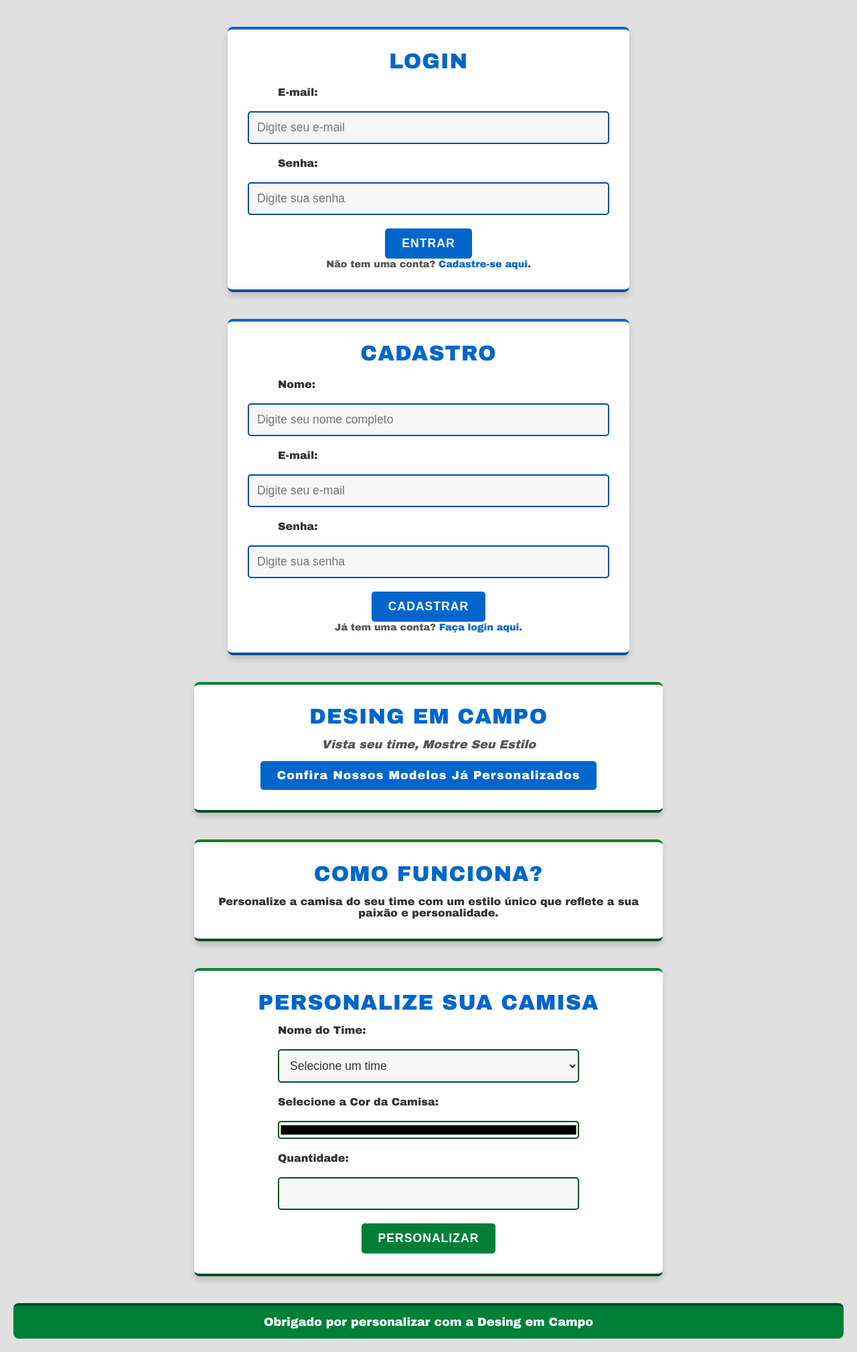
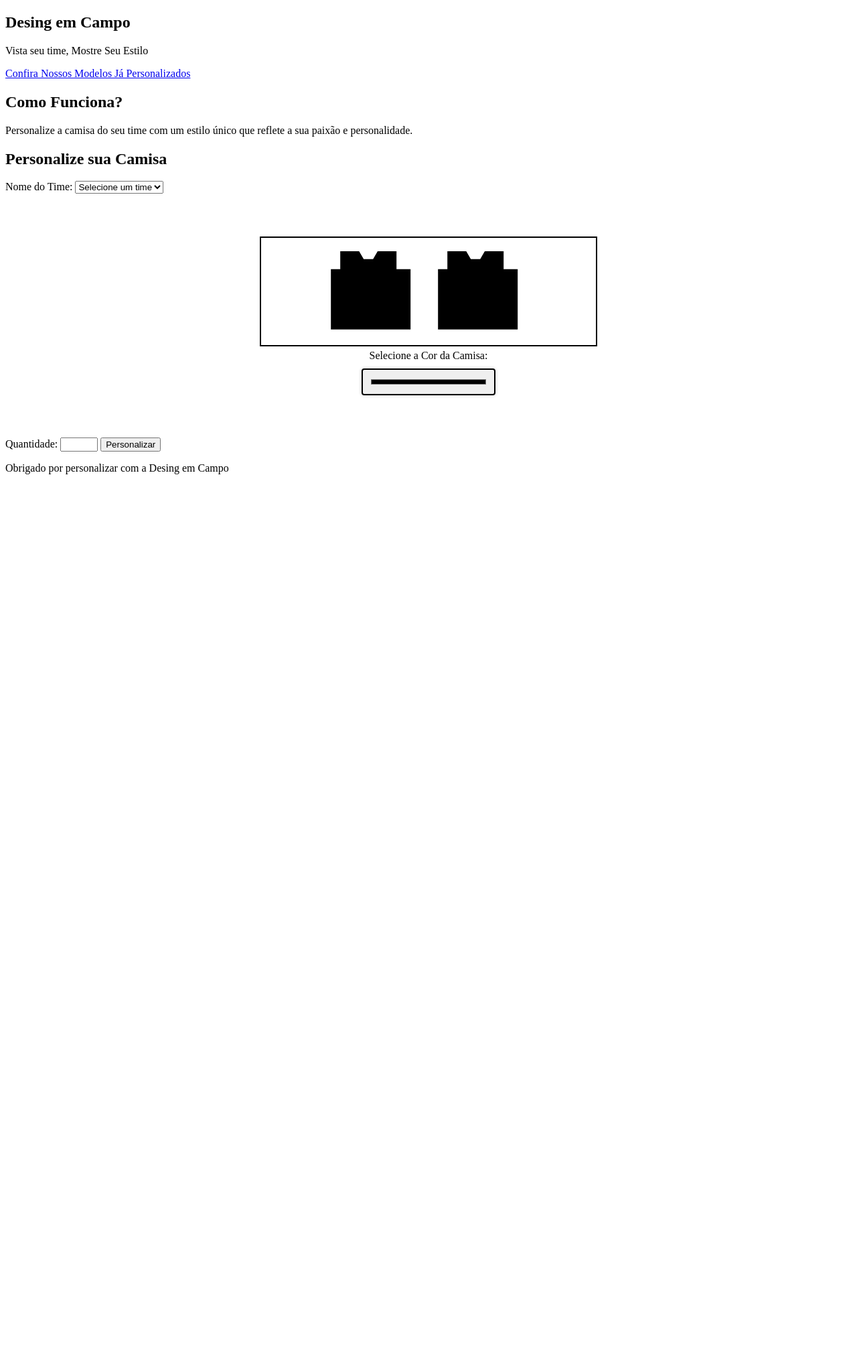
Before and after one commit to IsabelAmaral-github/Grupo15Software, a Django app: template hello_world/templates/index.html in a window 1280 px wide. Shown: the whole page at 67% size. After the commit the page ends 708 px from the top, so only its background shows below. Run offline with Django 5.2, Linux system fonts and the light colour scheme; the template is opened without the code that fills it, so the values that code supplies are empty.

Commit message:
commit dnv do modelo camisa

```diff
--- a/hello_world/templates/index.html
+++ b/hello_world/templates/index.html
@@ -1,4 +1,3 @@
-
 <!doctype html>
 <html lang="en">
 
@@ -10,44 +9,13 @@
     <meta name="author" content="GitHub Codespaces">
     <meta name="generator" content="GitHub Codespaces">
     <meta name="theme-color" content="#000000">
-    <link href='main.css' rel="stylesheet" type="text/css">
+    <link href="main.css" rel="stylesheet" type="text/css">
+    <script src="shirt.js" defer></script>
     <title>Desing em Campo</title>
-
 </head>
 
 <body>
     <div class="App">
-
-        <section id="login" class="form-section">
-            <h2>Login</h2>
-            <form action="/login" method="POST">
-                <label for="email-login">E-mail:</label>
-                <input type="email" id="email-login" name="email" placeholder="Digite seu e-mail" required>
-
-                <label for="senha-login">Senha:</label>
-                <input type="password" id="senha-login" name="senha" placeholder="Digite sua senha" required>
-
-                <button type="submit">Entrar</button>
-            </form>
-            <p>Não tem uma conta? <a href="#cadastro">Cadastre-se aqui</a>.</p>
-        </section>
-
-        <section id="cadastro" class="form-section">
-            <h2>Cadastro</h2>
-            <form action="/cadastro" method="POST">
-                <label for="nome-cadastro">Nome:</label>
-                <input type="text" id="nome-cadastro" name="nome" placeholder="Digite seu nome completo" required>
-
-                <label for="email-cadastro">E-mail:</label>
-                <input type="email" id="email-cadastro" name="email" placeholder="Digite seu e-mail" required>
-
-                <label for="senha-cadastro">Senha:</label>
-                <input type="password" id="senha-cadastro" name="senha" placeholder="Digite sua senha" required>
-
-                <button type="submit">Cadastrar</button>
-            </form>
-            <p>Já tem uma conta? <a href="#login">Faça login aqui</a>.</p>
-            </section>
 
         <section class="custom-section">
             <h1>Desing em Campo</h1>
@@ -73,8 +41,22 @@
                     <option value="Botafogo">Botafogo</option>
                 </select>
 
-                <label for="cor-camisa">Selecione a Cor da Camisa:</label>
-                <input type="color" id="cor-camisa" name="cor-camisa">
+
+                <div class="shirt-color-picker">
+                    <div class="shirt-container1">
+                        <div class="shirt-preview"></div>
+                        <div class="shirt-preview"></div>
+                    </div>
+
+                    <div class="shirt-container2">
+                        <div class="shirt-preview2"></div>
+                        <div class="shirt-preview2"></div>
+                    </div>
+
+                    <label for="color-picker">Selecione a Cor da Camisa:</label>
+                    <input type="color" id="color-picker" name="cor-camisa">
+                </div>
+
 
                 <label for="numero">Quantidade:</label>
                 <input type="number" id="numero" name="numero" min="1" max="99">
@@ -83,12 +65,12 @@
             </form>
         </section>
 
+
+
         <footer class="footer-section">
             <p>Obrigado por personalizar com a Desing em Campo</p>
         </footer>
     </div>
-
-
 </body>
 
 </html>
--- a/hello_world/templates/main.css
+++ b/hello_world/templates/main.css
@@ -1,263 +1,95 @@
 
-* {
-  margin: 0;
-  padding: 0;
-  box-sizing: border-box;
-}
-
-body {
-  font-family: 'Arial Black', Arial, sans-serif;
-  background-color: #e0e0e0;
-  color: #333;
-}
-
-.App {
+.shirt-color-picker {
   display: flex;
   flex-direction: column;
   align-items: center;
-  padding: 20px;
+  margin: 20px 0 black;
+  padding: 5%;
 }
 
+.shirt-container1 {
+  display: flex;
+  justify-content: center;
+  gap: 20px;
+  position: relative;
+  height: 160px;
+  width: 500px;
+  border: 2px solid #000;
+  margin-bottom: 5px;
 
-.App-header {
-  background-color: #008037;
-  color: #fff;
-  text-align: center;
-  padding: 20px;
-  width: 100%;
-  border-radius: 8px;
-  border-bottom: 4px solid #004d26;
-  box-shadow: 0px 8px 15px rgba(0, 0, 0, 0.2);
 }
 
-.App-logo {
-  width: 120px;
-  height: auto;
-  margin-bottom: 10px;
-  transition: transform 0.2s ease;
+/*
+.shirt-container2 {
+  display: flex;
+  justify-content: center;
+  gap: 20px;
+  position: relative;
+  margin-top: 20px;
+  height: 160px;
+  margin-top: -167px;
+  margin-left: -29px;
+  width: 500px;
+
+}
+.shirt-preview2 {
+  width: 140px;
+  height: 150px;
+  background: black;
+  clip-path: polygon(
+    29% 0%,
+    49% 0%,
+    54% 13%,
+    64% 13%,
+    69% 0%,
+    89% 0%,
+    89% 24%,
+    104% 24%,
+    104% 84%,
+    99% 84%,
+    29% 84%,
+    19% 84%,
+    19% 24%,
+    29% 24%
+  );
+  margin-bottom: 20px;
+  z-index: 1;  /* Z-index baixo para ficar atrás
 }
 
-.App-logo:hover {
-  transform: scale(1.1);
+*/
+.shirt-preview {
+  width: 140px;
+  height: 150px;
+  background: rgb(0, 0, 0);
+  clip-path: polygon(
+    13% 0%,
+    33% 0%,
+    38% 8%,
+    48% 8%,
+    53% 0%,
+    73% 0%,
+    73% 18%,
+    88% 18%,
+    88% 78%,
+    83% 78%,
+    13% 78%,
+    3% 78%,
+    3% 18%,
+    13% 18%
+  );
+  margin-bottom: 20px;
+  margin-top: 20px;
+  /*position: relative;
+  z-index: 2; */
 }
 
-.App-header p {
-  font-size: 1.4rem;
-  font-weight: bold;
-  letter-spacing: 1px;
+input[type="color"] {
+  margin-top: 10px;
+  cursor: pointer;
+  border: 2px solid #000;
+  border-radius: 4px;
+  padding: 10px;
+  width: 200px;
+  height: 40px;
+  box-shadow: 0 0 5px rgba(0, 0, 0, 0.2);
 }
-
-.App-header .small {
-  font-size: 1rem;
-  color: #d4f3d4;
-}
-
-.heart {
-  color: #0066cc;
-}
-
-.custom-section, .info-section, .form-section {
-  width: 90%;
-  max-width: 700px;
-  margin: 20px auto;
-  text-align: center;
-  padding: 30px;
-  background-color: #fff;
-  border-radius: 8px;
-  box-shadow: 0px 6px 10px rgba(0, 0, 0, 0.15);
-  border-top: 4px solid #008037;
-  border-bottom: 4px solid #004d26;
-}
-
-.custom-section h1, .info-section h2, .form-section h2 {
-  color: #0066cc;
-  font-size: 2rem;
-  margin-bottom: 15px;
-  text-transform: uppercase;
-  letter-spacing: 1px;
-}
-
-.custom-section p {
-  font-size: 1.1rem;
-  color: #555;
-  font-style: italic;
-}
-
-.custom-section a {
-  display: inline-block;
-  margin-top: 15px;
-  padding: 12px 25px;
-  background-color: #0066cc;
-  color: #fff;
-  border-radius: 5px;
-  text-decoration: none;
-  font-weight: bold;
-  font-size: 1.1rem;
-  letter-spacing: 1px;
-  transition: background-color 0.3s ease, transform 0.2s ease;
-}
-
-.custom-section a:hover {
-  background-color: #004d99;
-  transform: scale(1.05);
-}
-
-
-.form-section form {
-  display: flex;
-  flex-direction: column;
-  align-items: center;
-  gap: 20px;
-}
-
-label {
-  font-size: 1rem;
-  color: #333;
-  font-weight: bold;
-  text-align: left;
-  width: 100%;
-  max-width: 450px;
-}
-
-select, input[type="number"] {
-  padding: 12px;
-  width: 100%;
-  max-width: 450px;
-  border: 2px solid #004d26;
-  border-radius: 5px;
-  font-size: 1.1rem;
-  color: #333;
-  background-color: #f7f7f7;
-  transition: border-color 0.3s ease;
-}
-input[type="color"]{
-  padding: 0px;
-  width: 100%;
-  max-width: 450px;
-  border: 2px solid #004d26;
-  border-radius: 5px;
-  font-size: 1.1rem;
-  color: #333;
-  background-color: #f7f7f7;
-  transition: border-color 0.3s ease;
-}
-
-select:focus, input[type="color"]:focus, input[type="number"]:focus {
-  border-color: #0066cc;
-}
-
-button {
-  padding: 12px 25px;
-  background-color: #008037;
-  color: #fff;
-  border: none;
-  border-radius: 5px;
-  cursor: pointer;
-  font-size: 1.1rem;
-  font-weight: bold;
-  letter-spacing: 1px;
-  text-transform: uppercase;
-  transition: background-color 0.3s ease, transform 0.2s ease;
-}
-
-button:hover {
-  background-color: #004d26;
-  transform: scale(1.05);
-}
-
-
-.footer-section {
-  width: 100%;
-  background-color: #008037;
-  color: #fff;
-  text-align: center;
-  padding: 15px;
-  margin-top: 20px;
-  border-radius: 8px;
-  border-top: 4px solid #004d26;
-  font-weight: bold;
-  font-size: 1.1rem;
-}
-
-#login, #cadastro {
-  width: 90%;
-  max-width: 600px;
-  margin: 20px auto;
-  padding: 30px;
-  background-color: #fff;
-  border-radius: 8px;
-  box-shadow: 0px 6px 10px rgba(0, 0, 0, 0.15);
-  border-top: 4px solid #0066cc;
-  border-bottom: 4px solid #004d99;
-}
-
-#login h2, #cadastro h2 {
-  font-size: 2rem;
-  color: #0066cc;
-  text-align: center;
-  text-transform: uppercase;
-  margin-bottom: 20px;
-}
-
-#login form, #cadastro form {
-  display: flex;
-  flex-direction: column;
-  gap: 20px;
-}
-
-#login label, #cadastro label {
-  font-size: 1rem;
-  font-weight: bold;
-  color: #333;
-  text-align: left;
-}
-
-#login input, #cadastro input {
-  padding: 12px;
-  border: 2px solid #004d99;
-  border-radius: 5px;
-  font-size: 1.1rem;
-  width: 100%;
-  background-color: #f7f7f7;
-  color: #333;
-  transition: border-color 0.3s ease;
-}
-
-#login input:focus, #cadastro input:focus {
-  border-color: #0066cc;
-}
-
-#login button, #cadastro button {
-  padding: 12px 25px;
-  background-color: #0066cc;
-  color: white;
-  font-size: 1.1rem;
-  font-weight: bold;
-  text-transform: uppercase;
-  border: none;
-  border-radius: 5px;
-  cursor: pointer;
-  transition: background-color 0.3s ease, transform 0.2s ease;
-}
-
-#login button:hover, #cadastro button:hover {
-  background-color: #004d99;
-  transform: scale(1.05);
-}
-
-#login p, #cadastro p {
-  text-align: center;
-  font-size: 0.9rem;
-  color: #555;
-}
-
-#login a, #cadastro a {
-  color: #0066cc;
-  font-weight: bold;
-  text-decoration: none;
-  transition: color 0.3s ease;
-}
-
-#login a:hover, #cadastro a:hover {
-  color: #004d99;
-}
--- /dev/null
+++ b/hello_world/templates/shirt.js
@@ -0,0 +1,8 @@
+document.getElementById('color-picker').addEventListener('input', function(event) {
+    const selectedColor = event.target.value;
+
+    const shirts = document.querySelectorAll('.shirt-preview');
+    shirts.forEach(shirt => {
+        shirt.style.backgroundColor = selectedColor;
+    });
+});
```
